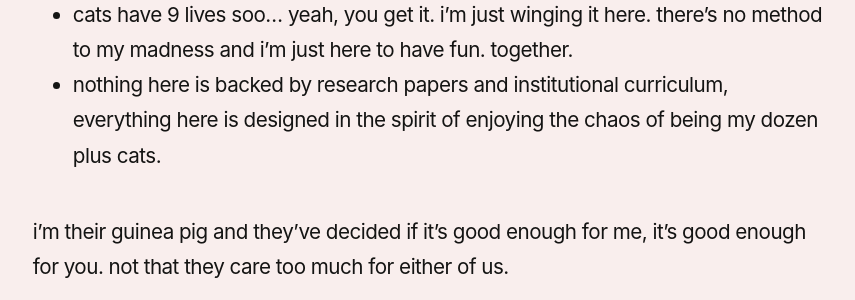
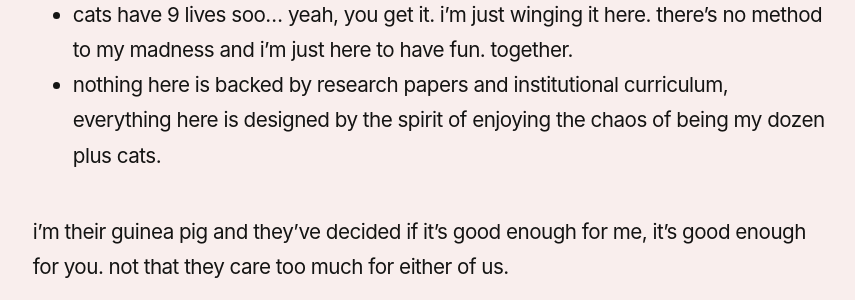
Before and after one commit to reddy2go/redgarden, a Jekyll site: the page built from _notes/playpen.md, in a window 1280 px wide and 900 px high, scrolled down 1045 px. Shown: the part 188-488 px from the top of the window, without its empty margins (44-899 px from the left). Built offline with Jekyll 4.4.1, drawn with Linux system fonts in a browser that asks for light colours; some web fonts are replaced; Markdown is read by kramdown in place of the engine named in the settings.

Commit message:
auto commit

```diff
--- a/_notes/playpen.md
+++ b/_notes/playpen.md
@@ -14,7 +14,7 @@
 
 ### why 9 days?
 - cats have 9 lives soo... yeah, you get it. i’m just winging it here. there’s no method to my madness and i’m just here to have fun. together.
-- nothing here is backed by research papers and institutional curriculum, everything here is designed in the spirit of enjoying the chaos of being my dozen plus cats.
+- nothing here is backed by research papers and institutional curriculum, everything here is designed by the spirit of enjoying the chaos of being my dozen plus cats.
 
 i’m their guinea pig and they’ve decided if it’s good enough for me, it’s good enough for you. not that they care too much for either of us.
 
```
